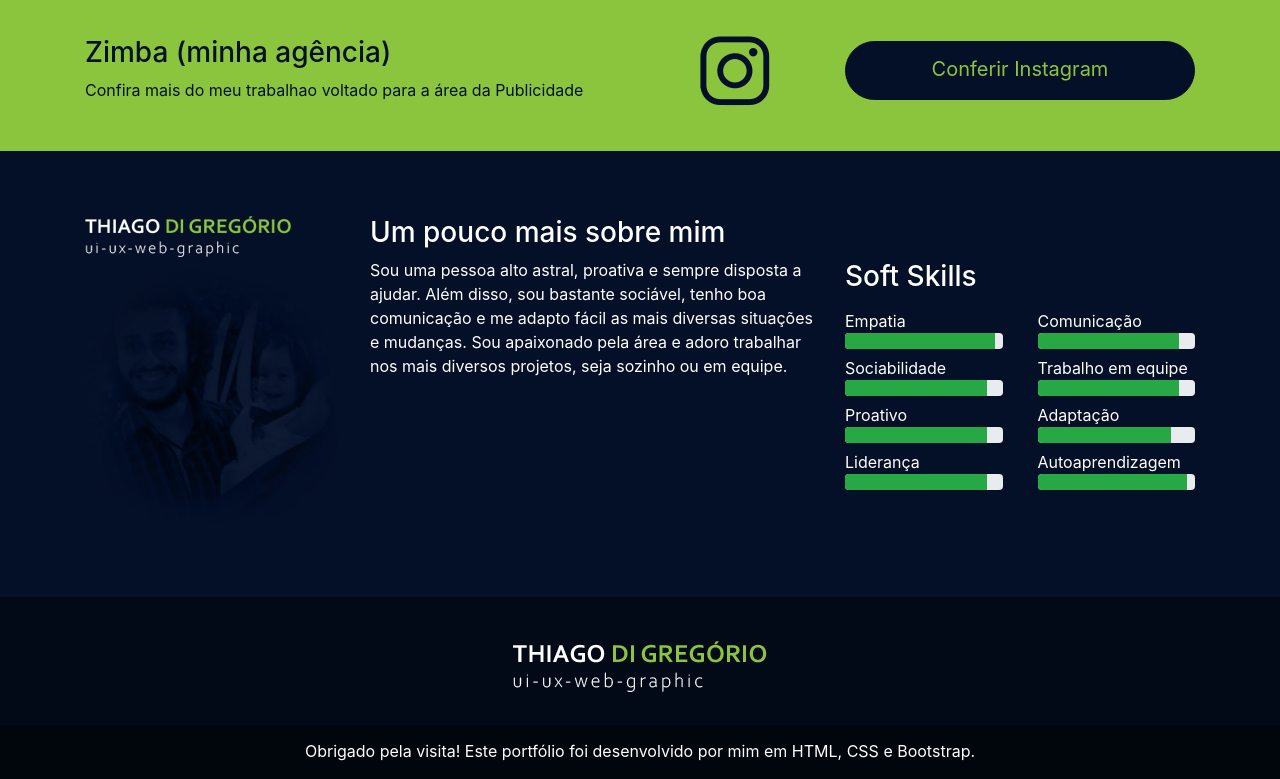
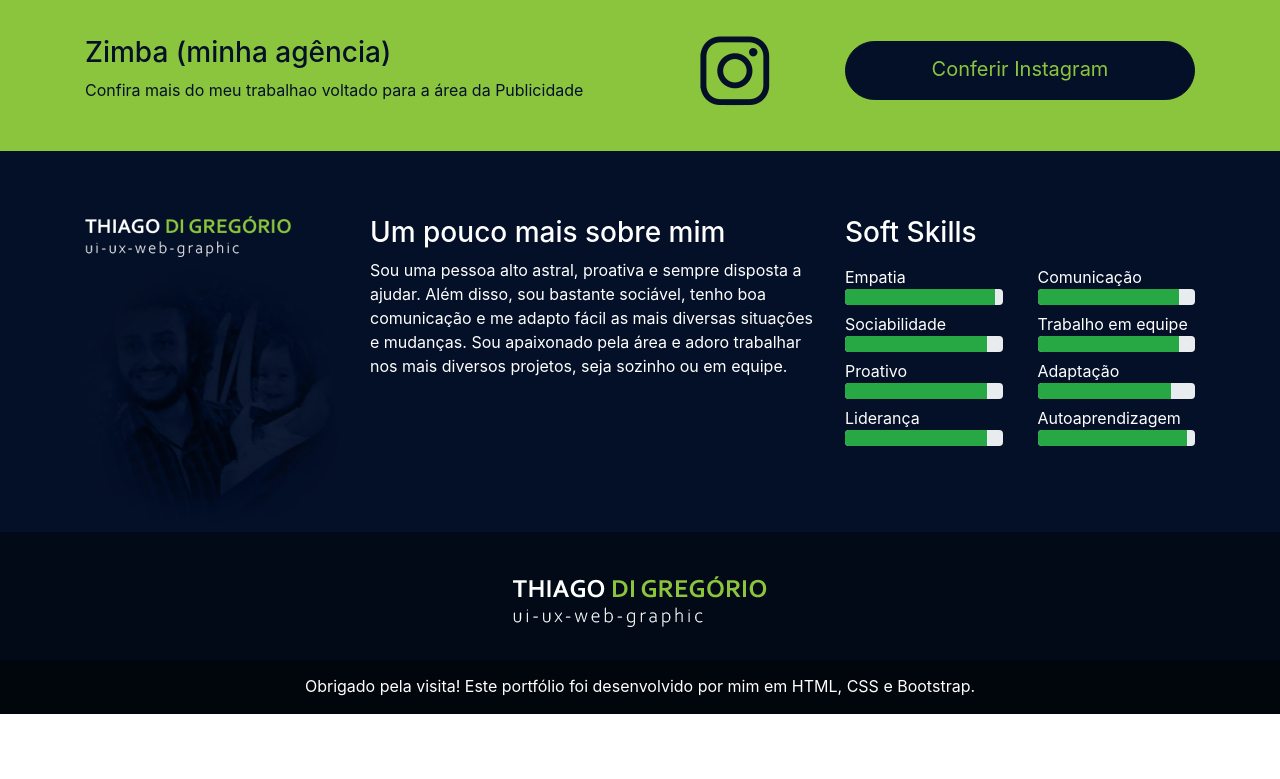
Before and after one commit to zimbadesign/thiagodigregorio, a plain HTML site: page index.html in a window 1280 px wide. Shown: the part 6230-7009 px from the top of the page. After the commit the page ends 6944 px from the top, so only its background shows below. Drawn offline with nearby package versions, Linux system fonts and the light colour scheme.

Commit message:
Atualizações CSS

```diff
--- a/css/estilo.css
+++ b/css/estilo.css
@@ -317,11 +317,11 @@ html{scroll-behavior: smooth;}
 .mais-sobre{
 	background-color: #041027;
 	color: #fff;
-	padding: 65px 0 65px 0;
+	padding: 65px 0 0 0;
 }
 
 .mais-sobre .block{
-	padding: 44px 0 0 0;
+	padding: 0;
 }
 
 .mais-sobre p{
```
